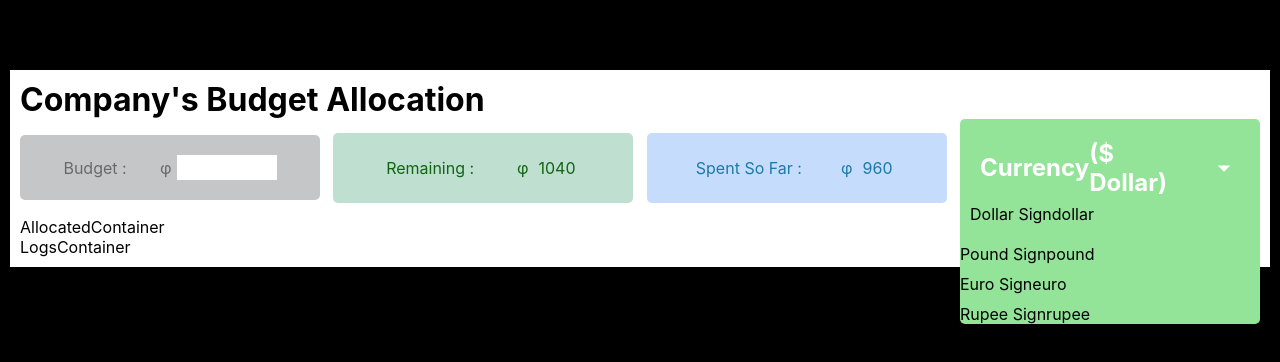
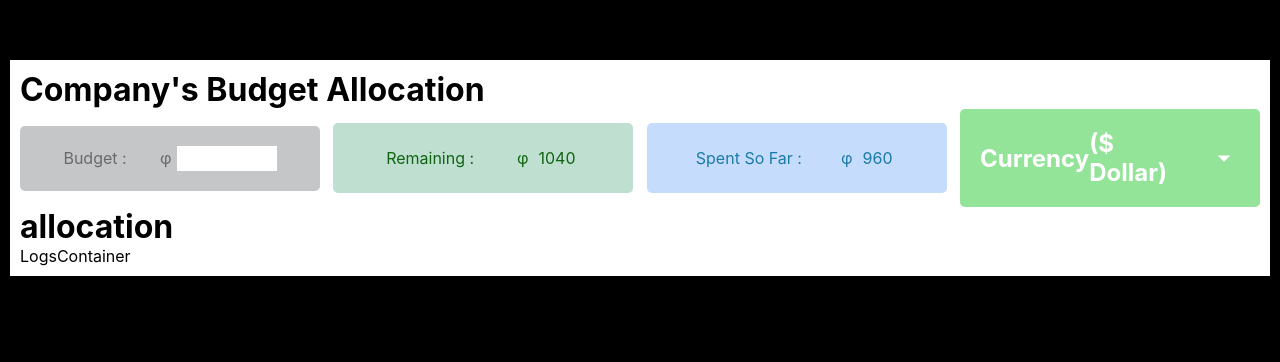
Before and after one commit to majid-hatami-maleki/IBM-project, a React (Create React App) app: page / in a window 1280 px wide. Shown: the part 232-594 px from the top of the page. Built offline with nearby package versions, Linux system fonts and the light colour scheme.

Commit message:
populating AllocationTable

```diff
--- a/src/components/CurrencyMenu/CurrenciesMenu.js
+++ b/src/components/CurrencyMenu/CurrenciesMenu.js
@@ -1,5 +1,6 @@
 import React from 'react'
 import './CurrenciesMenu.css'
+import CurrencyTypeMenu from '../currenciesMenu/CurrencyTypeMenu'
 import { MdOutlineArrowDropDown } from 'react-icons/md'
 function CurrenciesMenu() {
     return (
@@ -12,24 +13,7 @@ function CurrenciesMenu() {
                     </span>
                 </h2>
                 <button className='CurrenciesMenu-openMenu-btn'><MdOutlineArrowDropDown /></button>
-                <ul className='CurrenciesMenu-submenu'>
-                    <li className='CurrenciesMenu-submenu-items'>
-                        <span className='CurrenciesMenu-submenu-currencySigns'>dollar sign</span>
-                        <span className='CurrenciesMenu-submenu-currencyName'>dollar</span>
-                    </li>
-                    <li>
-                        <span>pound sign</span>
-                        <span>pound</span>
-                    </li>
-                    <li>
-                        <span>euro sign</span>
-                        <span>euro</span>
-                    </li>
-                    <li>
-                        <span>rupee sign</span>
-                        <span>rupee</span>
-                    </li>
-                </ul>
+                {/* <CurrencyTypeMenu /> */}
             </li>
         </ul>
     )
--- a/src/components/allocate/AllocatedContainer.js
+++ b/src/components/allocate/AllocatedContainer.js
@@ -1,8 +1,12 @@
 import React from 'react'
 import './AllocatedContainer.css'
+import AllocationTable from '../allocationTable/AllocationTable'
 function AllocatedContainer() {
     return (
-        <div>AllocatedContainer</div>
+        <div>
+            <h1>allocation</h1>
+            <AllocationTable />
+        </div>
     )
 }
 
--- /dev/null
+++ b/src/components/allocationTable/AllocationTable.css
@@ -0,0 +1,9 @@
+.AllocationTable-container {
+  width: 100%;
+  display: flex;
+  justify-content: center;
+  align-items: center;
+  flex-direction: column;
+  /*display flex*/
+  list-style-type: none;
+}
--- /dev/null
+++ b/src/components/allocationTable/AllocationTable.js
@@ -0,0 +1,11 @@
+import React from 'react'
+import './AllocationTable.css'
+function AllocationTable() {
+    return (
+        <ul className='AllocationTable-container'>
+
+        </ul>
+    )
+}
+
+export default AllocationTable
--- a/src/components/currenciesMenu/CurrencyTypeMenu.js
+++ b/src/components/currenciesMenu/CurrencyTypeMenu.js
@@ -2,7 +2,24 @@ import React from 'react'
 
 function CurrencyTypeMenu() {
     return (
-        <div>CurrencyTypeMenu</div>
+        <ul className='CurrenciesMenu-submenu'>
+            <li className='CurrenciesMenu-submenu-items'>
+                <span className='CurrenciesMenu-submenu-currencySigns'>dollar sign</span>
+                <span className='CurrenciesMenu-submenu-currencyName'>dollar</span>
+            </li>
+            <li>
+                <span>pound sign</span>
+                <span>pound</span>
+            </li>
+            <li>
+                <span>euro sign</span>
+                <span>euro</span>
+            </li>
+            <li>
+                <span>rupee sign</span>
+                <span>rupee</span>
+            </li>
+        </ul>
     )
 }
 
```
